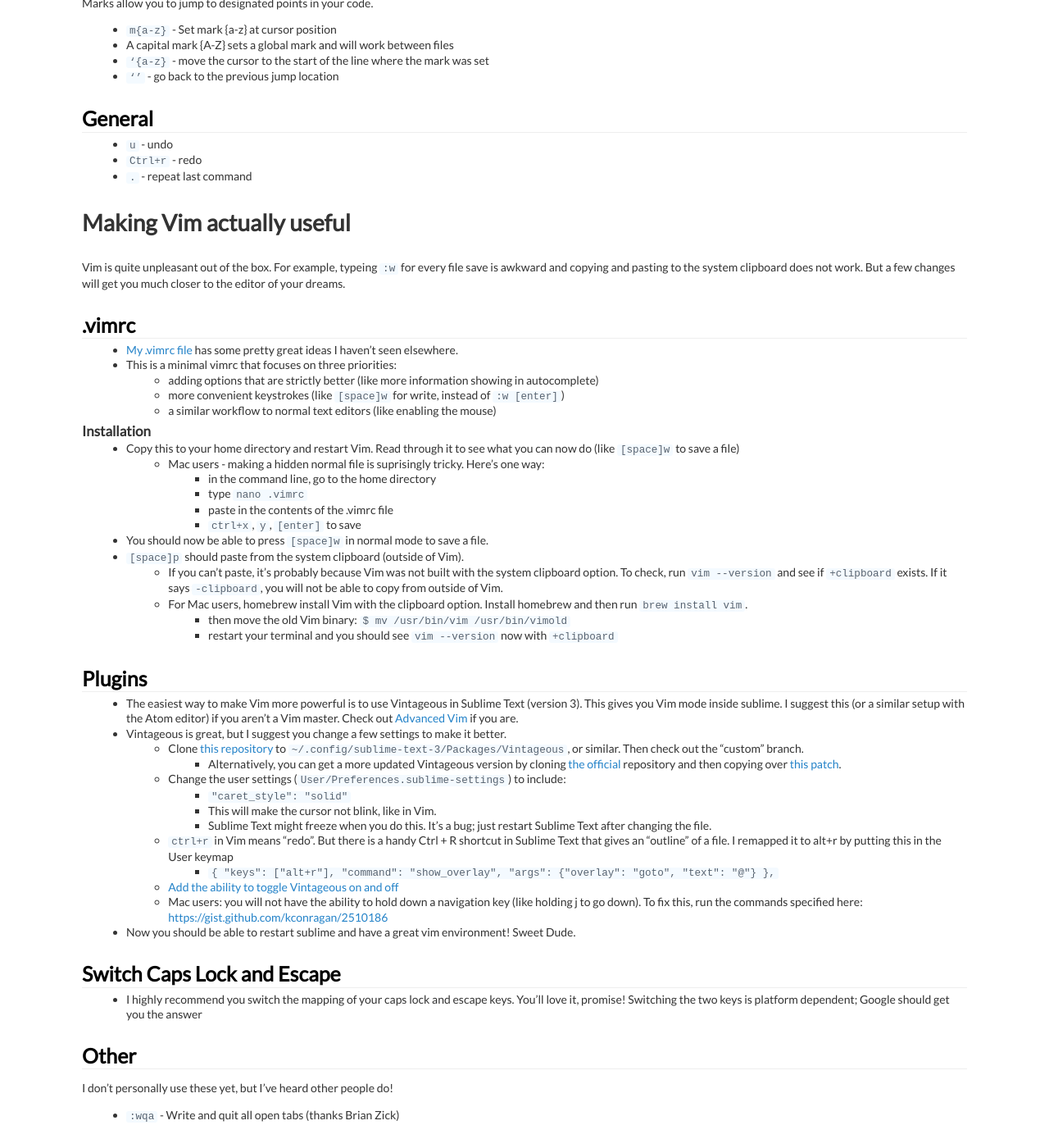
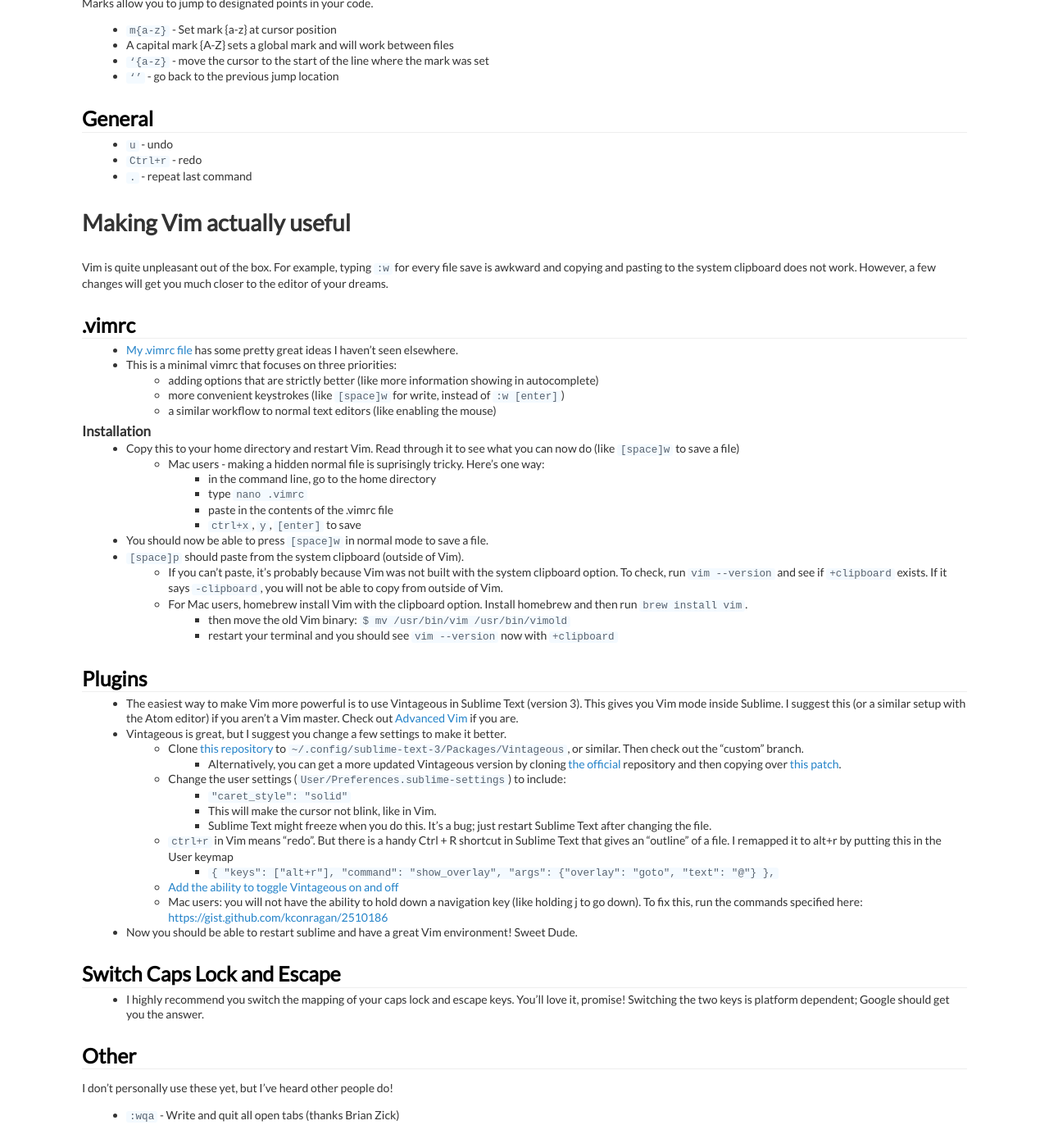
Before and after one commit to theicfire/vimsheet, a Jekyll site: the page built from index.md, in a window 1280 px wide and 1400 px high, scrolled down 2618 px. Shown: the whole window at 82% size. Built offline with Jekyll 4.4.1, drawn with Linux system fonts in a browser that asks for light colours; Markdown is read by kramdown in place of the engine named in the settings; some of the changed text lies outside the part shown.

Commit message:
Improved spelling and grammar
Improved spelling and grammar

```diff
--- a/index.md
+++ b/index.md
@@ -51,7 +51,7 @@
     * `c  [movement command]` - change (replace) from the cursor to the move-to point.
     * ex. `ce` changes from the cursor to the end of the cursor word
 * `Esc` or `Ctrl+[` - exit insert mode
-* `r  [char]` - replace a single character with the specified char (does not use insert mode)
+* `r  [char]` - replace a single character with the specified char (does not use Insert mode)
 * `d` - delete
     * `d` - [movement command] deletes from the cursor to the move-to point.
     * ex. `de` deletes from the cursor to the end of the current word
@@ -124,7 +124,7 @@
 * `.` - repeat last command
 
 #Making Vim actually useful
-Vim is quite unpleasant out of the box. For example, typeing `:w` for every file save is awkward and copying and pasting to the system clipboard does not work. But a few changes will get you much closer to the editor of your dreams.
+Vim is quite unpleasant out of the box. For example, typing `:w` for every file save is awkward and copying and pasting to the system clipboard does not work. However, a few changes will get you much closer to the editor of your dreams.
 
 ##.vimrc
 * [My .vimrc file](https://github.com/theicfire/dotfiles/blob/master/vim/.vimrc) has some pretty great ideas I haven't seen elsewhere.
@@ -148,7 +148,7 @@
         * restart your terminal and you should see `vim --version` now with `+clipboard`
 
 ##Plugins
-* The easiest way to make Vim more powerful is to use Vintageous in Sublime Text (version 3). This gives you Vim mode inside sublime. I suggest this (or a similar setup with the Atom editor) if you aren't a Vim master. Check out [Advanced Vim](advanced.html) if you are.
+* The easiest way to make Vim more powerful is to use Vintageous in Sublime Text (version 3). This gives you Vim mode inside Sublime. I suggest this (or a similar setup with the Atom editor) if you aren't a Vim master. Check out [Advanced Vim](advanced.html) if you are.
 * Vintageous is great, but I suggest you change a few settings to make it better.
     * Clone [this repository](https://github.com/theicfire/Vintageous) to `~/.config/sublime-text-3/Packages/Vintageous`, or similar. Then check out the "custom" branch.
         * Alternatively, you can get a more updated Vintageous version by cloning [the official](https://github.com/guillermooo/Vintageous) repository and then copying over [this patch](https://github.com/theicfire/Vintageous/commit/19ff6311b01e3ae259b7eb8e3944687b42ba06ff).
@@ -161,10 +161,10 @@
     * [Add the ability to toggle Vintageous on and off](https://github.com/guillermooo/Vintageous/wiki/Toggling-Vintageous)
     * Mac users: you will not have the ability to hold down a navigation key (like holding j to go down). To fix this, run the commands specified here: [https://gist.github.com/kconragan/2510186](https://gist.github.com/kconragan/2510186)
 
-* Now you should be able to restart sublime and have a great vim environment! Sweet Dude.
+* Now you should be able to restart sublime and have a great Vim environment! Sweet Dude.
 
 ##Switch Caps Lock and Escape
-* I highly recommend you switch the mapping of your caps lock and escape keys. You'll love it, promise! Switching the two keys is platform dependent; Google should get you the answer
+* I highly recommend you switch the mapping of your caps lock and escape keys. You'll love it, promise! Switching the two keys is platform dependent; Google should get you the answer.
 
 ##Other
 I don’t personally use these yet, but I’ve heard other people do!
```
Also changed, not shown: other parts of index.md (+7 -7 lines).
